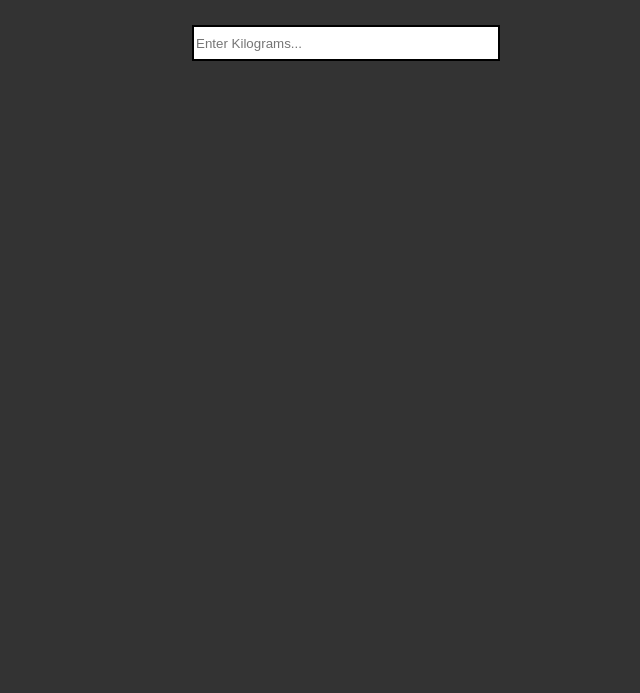
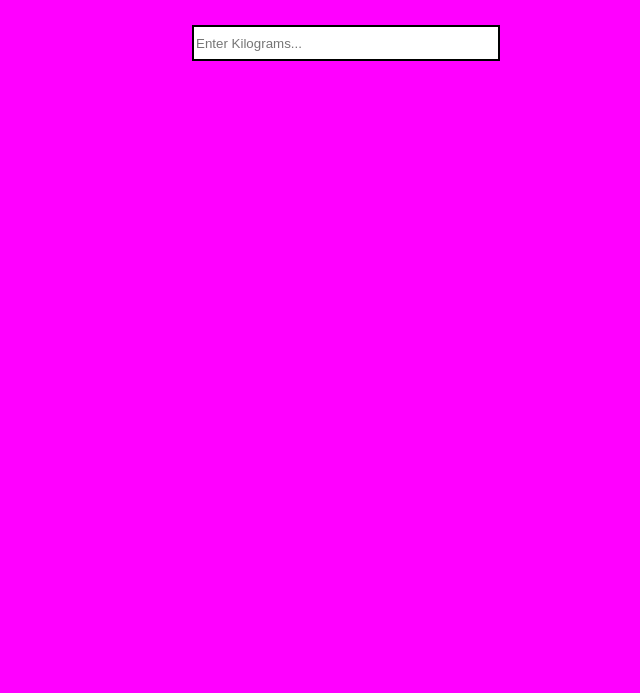
Before and after one commit to shvam0000/Weight-Converter, a plain HTML site: page index.html in a window 1280 px wide. Shown: the part 107-800 px from the top of the page, without its empty margins (338-978 px from the left). Drawn offline with Linux system fonts and the light colour scheme; a web font is replaced by a local one.

Commit message:
Update style.css

```diff
--- a/style.css
+++ b/style.css
@@ -3,7 +3,7 @@ body {
     line-height: 1.6em;
     font-family: 'Noto Sans JP', sans-serif;
     font-size: 16px;
-    background: #333333;
+    background: #ff00ff;
 }
 
 #heading {
```
